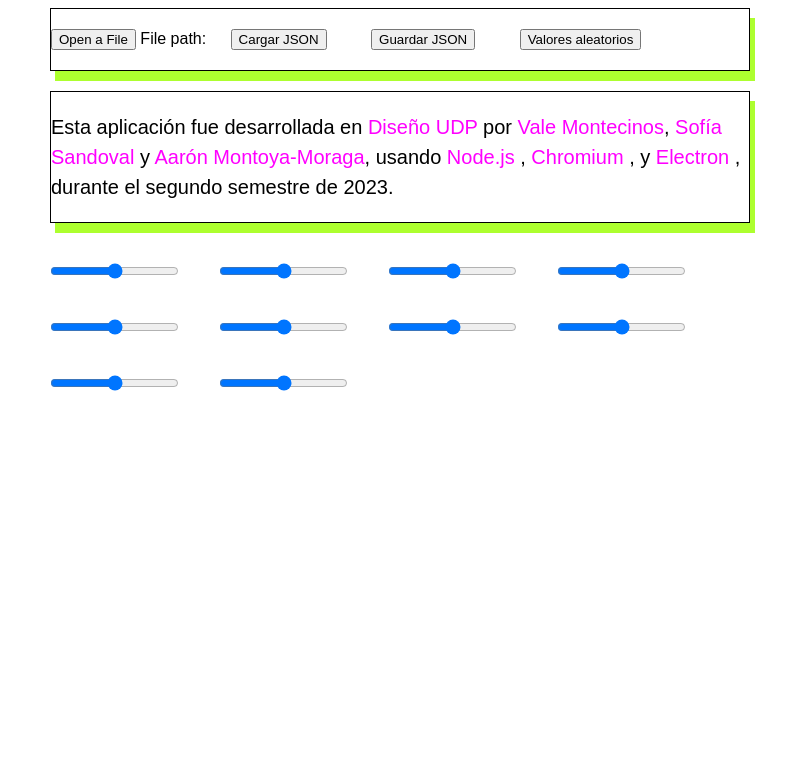
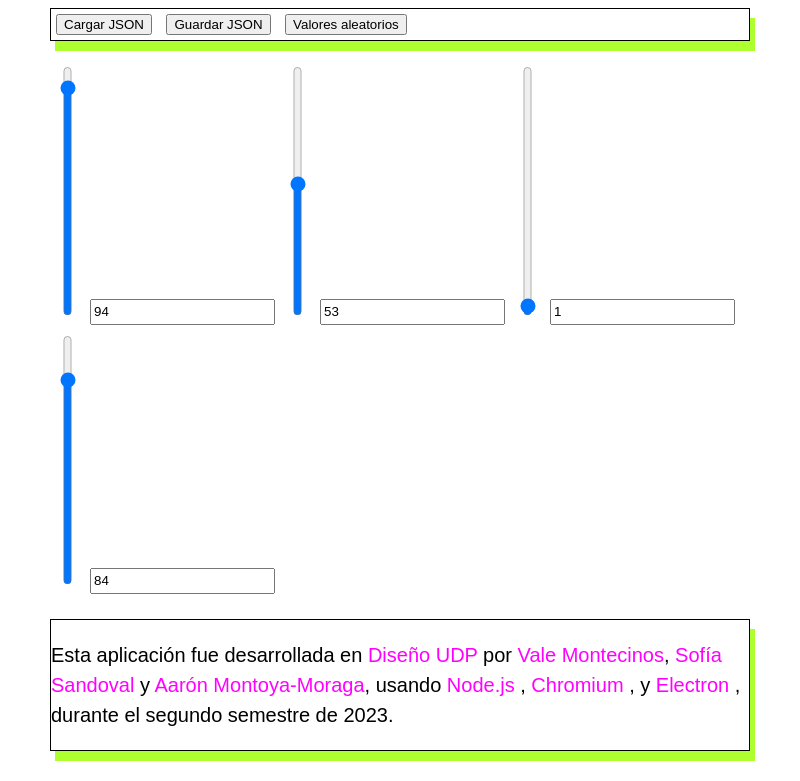
Before and after one commit to menteneon/interfaz-ia, an Electron app: page index.html in a window 800 px wide. Shown: the part 124-905 px from the top of the page. Before the commit the page ends 800 px from the top, so only its background shows below. Drawn offline with Linux system fonts and the light colour scheme.

Commit message:
agregar cajitas de valor

```diff
--- a/index.html
+++ b/index.html
@@ -5,23 +5,23 @@
     <!-- https://developer.mozilla.org/en-US/docs/Web/HTTP/CSP -->
     <meta http-equiv="Content-Security-Policy" content="default-src 'self'; script-src 'self'; style-src 'self' 'unsafe-inline'">
     <meta name="viewport" content="width=device-width, initial-scale=1">
-    <title>BIOMATERIALES UDP - 2023</title>
+    <title>biomateria</title>
     <link rel="stylesheet" href ="style.css">
   </head>
   <body>
     <div class="contenedor">
       <div class='cajita'>
-        <h1>BIOMATERIALES <span id='appVersion'>v</span></h1>
+        <h1>biomateria <span id='appVersion'>v0.0.1</span></h1>
       </div>
       <div class="cajita" id="menuNavegacion">
-        <button type="button" id="btn">Open a File</button>
-        File path: <strong id="filePath"></strong>
+        <!-- <button type="button" id="btn">Abrir archivo</button> -->
+        <!-- Path <strong id="filePath"></strong> -->
         <input type="button" class="cargarJSON" value="Cargar JSON">
         <input type="button" class="guardarJSON" value="Guardar JSON">
         <input type="button" class="valor aleatorio" value="Valores aleatorios">
       </div>
 
-   <div class="sliders"></div>
+   <div class="sliders" id="divSliders"></div>
 
   <div class="cajita">
     <p>Esta aplicación fue desarrollada en <a href="https://diseno.udp.cl/">Diseño UDP</a> por
--- a/renderer.js
+++ b/renderer.js
@@ -10,10 +10,10 @@
 const btn = document.getElementById('btn')
 const filePathElement = document.getElementById('filePath')
 
-btn.addEventListener('click', async () => {
-  const filePath = await window.electronAPI.openFile()
-  filePathElement.innerText = filePath
-})
+// btn.addEventListener('click', async () => {
+//   const filePath = await window.electronAPI.openFile()
+//   filePathElement.innerText = filePath
+// })
 
 // intento json 20 octubre
 // referencia https://www.easydevguide.com/posts/electron_json
--- a/sliders.js
+++ b/sliders.js
@@ -1,14 +1,43 @@
-console.log('hola sliders');
 
-const numeroSlidersTotal = 10;
-const numeroSlidersFila = 5;
+
+const numeroSlidersTotal = 4;
+// const numeroSlidersFila = 5;
+
+let divSliders = document.getElementById("divSliders");
 
 for (let i = 0; i < numeroSlidersTotal; i++) {
-  console.log('crear un slider, ' + i);
+  let nuevoSpan = document.createElement("span");
   let nuevoSlider = document.createElement("INPUT");
+  let nuevoValor = document.createElement("INPUT");
+  let nuevoEspacio = document.createElement("br");
+
   nuevoSlider.setAttribute("type", "range");
-  document.body.appendChild(nuevoSlider);
+  nuevoValor.setAttribute("type", "number");
+
+  nuevoValor.style.size = "4";
+  divSliders.appendChild(nuevoSpan);
+  nuevoSpan.appendChild(nuevoSlider);
+  nuevoSpan.appendChild(nuevoValor);
+  // nuevoDiv.appendChild(nuevoEspacio);
+  // divSliders.appendChild(nuevoSlider);
+  // divSliders.appendChild(nuevoValor);
+  // divSliders.appendChild(nuevoEspacio);
+
+
+  nuevoSlider.value = 100 * Math.random();
+  nuevoSlider.style.appearance = "slider-vertical";
+
+  nuevoValor.value = nuevoSlider.value;
+
+  nuevoSlider.style.width = "25px";
+  nuevoSlider.style.height = "250px";
+
+  nuevoSlider.addEventListener("click", function () {
+    nuevoValor.value = this.value;
+  });
+
+
 }
 
-{/* <input class="sliderV" id="sliderV" orient="vertical" type="range"  value="0" min="1" max="100"/> */ }
-{/* <p>Valor: <input type="number" value="0" min="0" max="100" id="numbertwo"/></p> */}
+// {/* <input class="sliderV" id="sliderV" orient="vertical" type="range"  value="0" min="1" max="100"/> */ }
+// {/* <p>Valor: <input type="number" value="0" min="0" max="100" id="numbertwo"/></p> */}
--- a/style.css
+++ b/style.css
@@ -30,7 +30,7 @@ a:active {
 
 input {
   line-height: 1.5em;
-  margin: 20px;
+  margin: 5px;
 }
 
 div {
@@ -47,11 +47,11 @@ div {
   box-shadow: 5px 10px greenyellow;
 }
 
-.sliderHorizontal {
+/* .sliderHorizontal {
   width: 100%;
-}
+} */
 
-.sliderH {
+/* .sliderH {
   -webkit-appearance: none;
   width: 100%;
   height: 15px;
@@ -61,11 +61,11 @@ div {
   opacity: 0.7;
   -webkit-transition: .2s;
   transition: opacity .2s;
-}
+} */
 
-.sliderH:hover {
+/* .sliderH:hover {
   opacity: 1;
-}
+} */
 
 .sliderH::-webkit-slider-thumb {
   -webkit-appearance: none;
@@ -85,9 +85,7 @@ div {
   cursor: pointer;
 }
 
-.sliderVertical {
-/* slider vertical*/
-  .sliderV {
+/* .sliderVertical {
     -webkit-appearance: none;
     height: 200px;
     border-radius: 5px;
@@ -96,5 +94,4 @@ div {
     writing-mode: bt-lr;
     -webkit-appearance: slider-vertical;
 
-  }
-}
+} */
```
